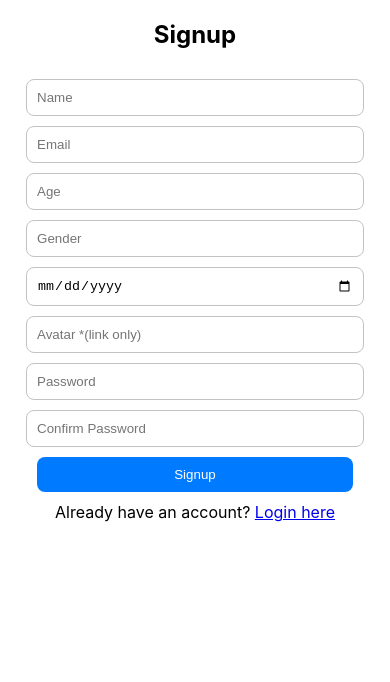
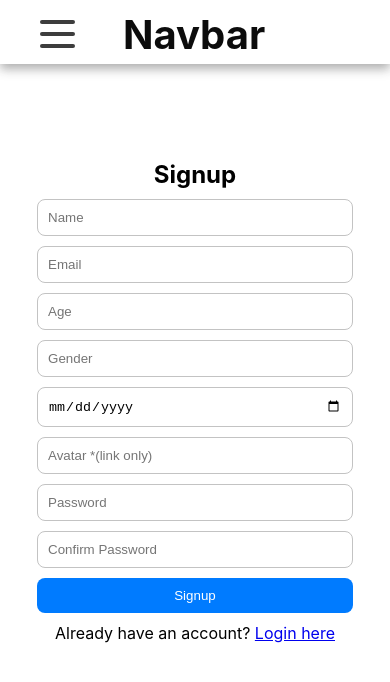
Before and after one commit to imlnr/bmi-calculator, a React (Create React App) app: page /signup in a window 390 px wide. Shown: the top 682 px of the page. Built offline with nearby package versions, Linux system fonts and the light colour scheme.

Commit message:
final commit

```diff
--- a/src/App.js
+++ b/src/App.js
@@ -3,11 +3,13 @@
 import { BrowserRouter } from 'react-router-dom';
 import Signup from './pages/Signup';
 import Allroutes from './Mainroutes/Allroutes';
+import Navbar from './components/Navbar';
 
 function App() {
   return (
     <BrowserRouter>
       <div className="App">
+        <Navbar/>
         <Allroutes />
       </div>
     </BrowserRouter>
--- a/src/components/Navbar.jsx
+++ b/src/components/Navbar.jsx
@@ -1,8 +1,27 @@
 import React from 'react'
-
+import '../styles/Navbar.css'
+import { Link } from 'react-router-dom'
 const Navbar = () => {
   return (
-    <div>Navbar</div>
+    <nav class="navbar">
+      <div class="navbar-container container2">
+        <input type="checkbox" name="" id="" />
+        <div class="hamburger-lines">
+          <span class="line line1"></span>
+          <span class="line line2"></span>
+          <span class="line line3"></span>
+        </div>
+        <ul class="menu-items">
+          <li><Link to="#">Home</Link></li>
+          <li><Link to="#">About</Link></li>
+          <li><Link to="#">Category</Link></li>
+          <li><Link to="#">Menu</Link></li>
+          <li><Link to="#">Testimonial</Link></li>
+          <li><Link to="#">Contact</Link></li>
+        </ul>
+        <h1 class="logo">Navbar</h1>
+      </div>
+    </nav>
   )
 }
 
--- a/src/styles/Forms.css
+++ b/src/styles/Forms.css
@@ -1,8 +1,9 @@
 .container {
     width: 100%;
-    max-width: 400px;
+    max-width: 650px;
     margin: 0 auto;
     /* padding: 20px; */
+    min-height: 80vh;
     display: flex;
     flex-direction: column;
     align-items: center;
--- /dev/null
+++ b/src/styles/Navbar.css
@@ -0,0 +1,182 @@
+*,
+*::after,
+*::before {
+    box-sizing: border-box;
+    padding: 0;
+    margin: 0;
+}
+
+.html {
+    font-size: 62.5%;
+}
+
+.navbar input[type="checkbox"],
+.navbar .hamburger-lines {
+    display: none;
+}
+
+.container2 {
+    max-width: 1200px;
+    width: 90%;
+    margin: auto;
+}
+
+.navbar {
+    box-shadow: 0px 5px 10px 0px #aaa;
+    /* position: sticky; */
+    width: 100%;
+    background: #fff;
+    color: #000;
+    opacity: 0.85;
+    z-index: 100;
+}
+
+.navbar-container {
+    display: flex;
+    justify-content: space-between;
+    height: 64px;
+    align-items: center;
+}
+
+.menu-items {
+    order: 2;
+    display: flex;
+}
+
+.logo {
+    order: 1;
+    font-size: 2.3rem;
+}
+
+.menu-items li {
+    list-style: none;
+    margin-left: 1.5rem;
+    font-size: 1.3rem;
+}
+
+.navbar a {
+    color: #444;
+    text-decoration: none;
+    font-weight: 500;
+    transition: color 0.3s ease-in-out;
+}
+
+.navbar a:hover {
+    color: #117964;
+}
+
+@media (max-width: 768px) {
+    .navbar {
+        opacity: 0.95;
+    }
+
+    .navbar-container input[type="checkbox"],
+    .navbar-container .hamburger-lines {
+        display: block;
+    }
+
+    .navbar-container {
+        display: block;
+        position: relative;
+        height: 64px;
+    }
+
+    .navbar-container input[type="checkbox"] {
+        position: absolute;
+        display: block;
+        height: 32px;
+        width: 30px;
+        top: 20px;
+        left: 20px;
+        z-index: 5;
+        opacity: 0;
+        cursor: pointer;
+    }
+
+    .navbar-container .hamburger-lines {
+        display: block;
+        height: 28px;
+        width: 35px;
+        position: absolute;
+        top: 20px;
+        left: 20px;
+        z-index: 2;
+        display: flex;
+        flex-direction: column;
+        justify-content: space-between;
+    }
+
+    .navbar-container .hamburger-lines .line {
+        display: block;
+        height: 4px;
+        width: 100%;
+        border-radius: 10px;
+        background: #333;
+    }
+
+    .navbar-container .hamburger-lines .line1 {
+        transform-origin: 0% 0%;
+        transition: transform 0.3s ease-in-out;
+    }
+
+    .navbar-container .hamburger-lines .line2 {
+        transition: transform 0.2s ease-in-out;
+    }
+
+    .navbar-container .hamburger-lines .line3 {
+        transform-origin: 0% 100%;
+        transition: transform 0.3s ease-in-out;
+    }
+
+    .navbar .menu-items {
+        padding-top: 100px;
+        background: #fff;
+        height: 100vh;
+        max-width: 300px;
+        transform: translate(-150%);
+        display: flex;
+        flex-direction: column;
+        margin-left: -40px;
+        padding-left: 40px;
+        transition: transform 0.5s ease-in-out;
+        box-shadow: 5px 0px 10px 0px #aaa;
+        overflow: scroll;
+    }
+
+    .navbar .menu-items li {
+        margin-bottom: 1.8rem;
+        font-size: 1.1rem;
+        font-weight: 500;
+    }
+
+    .logo {
+        position: absolute;
+        text-align: center;
+        top: 10px;
+        right: 30%;
+        font-size: 2.5rem;
+    }
+
+    .navbar-container input[type="checkbox"]:checked~.menu-items {
+        transform: translateX(0);
+    }
+
+    .navbar-container input[type="checkbox"]:checked~.hamburger-lines .line1 {
+        transform: rotate(45deg);
+    }
+
+    .navbar-container input[type="checkbox"]:checked~.hamburger-lines .line2 {
+        transform: scaleY(0);
+    }
+
+    .navbar-container input[type="checkbox"]:checked~.hamburger-lines .line3 {
+        transform: rotate(-45deg);
+    }
+
+}
+
+@media (max-width: 500px) {
+    .navbar-container input[type="checkbox"]:checked~.logo {
+        display: none;
+    }
+}
```
